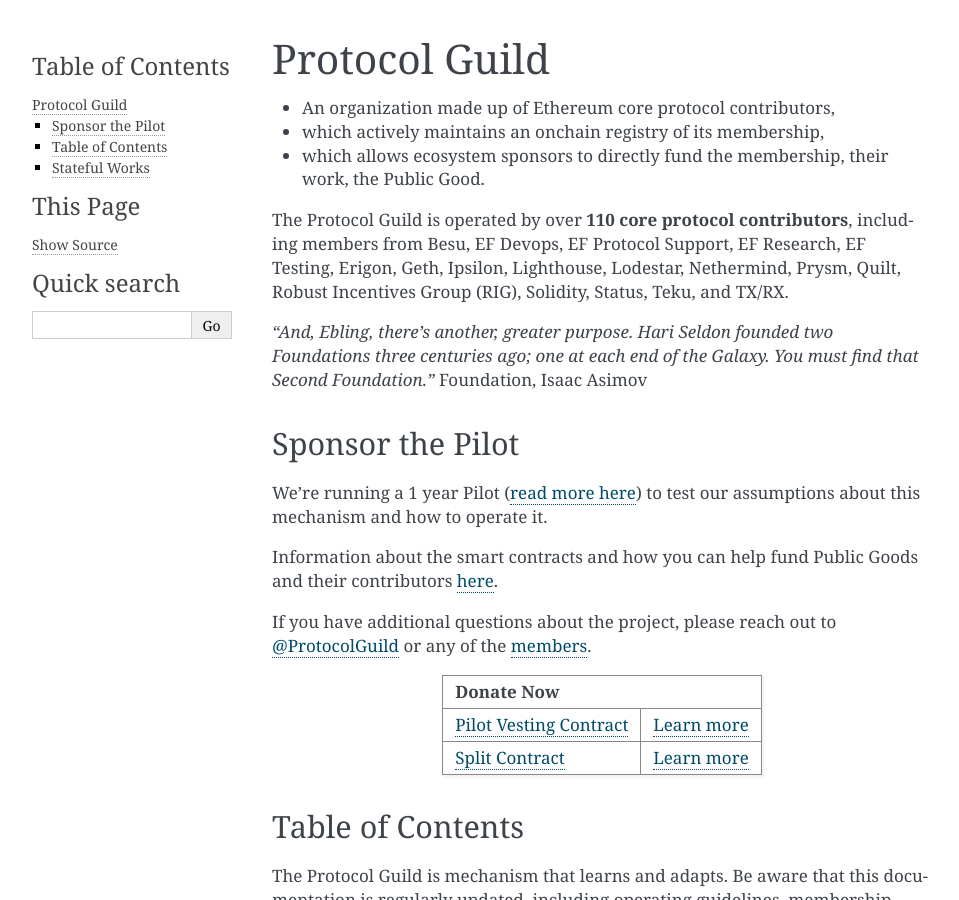
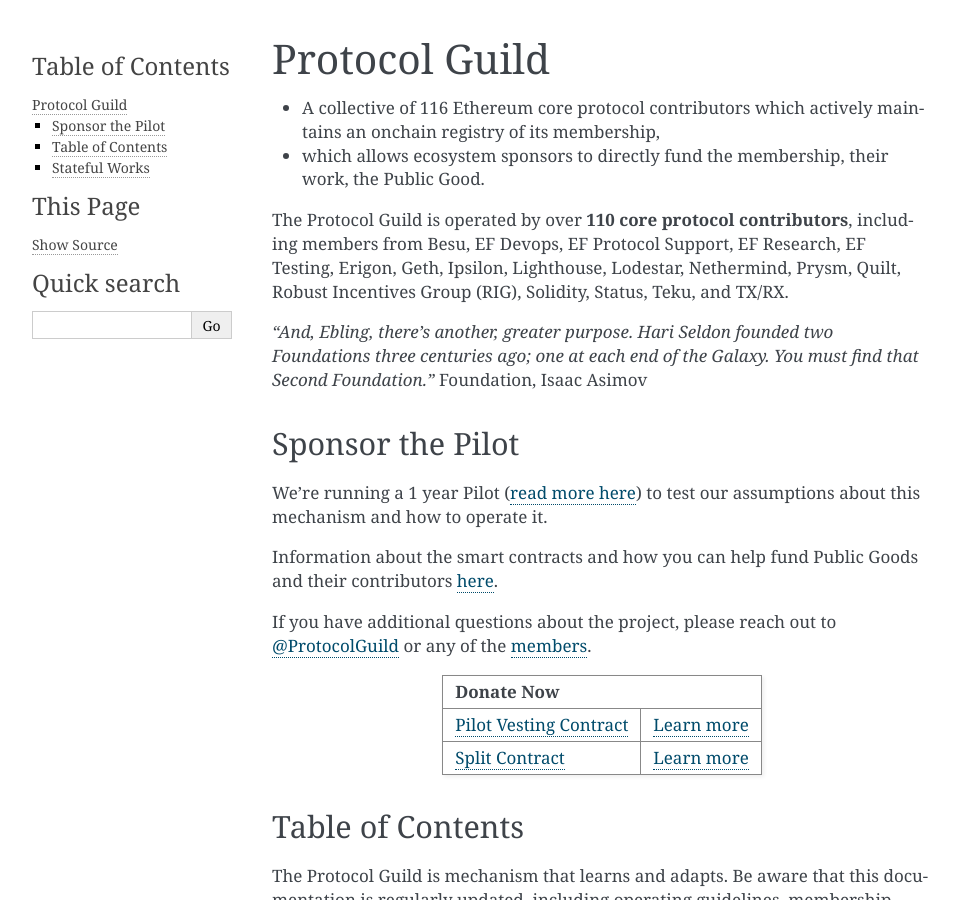
Before and after one commit to protocolguild/documentation, a Sphinx documentation site: the page built from docs/index.rst, in a window 1280 px wide and 900 px high. Shown: the whole window, without its empty margins (148-1107 px from the left). Built offline with Sphinx 7.4.7, drawn with Linux system fonts in a browser that asks for light colours.

Commit message:
update summary

```diff
--- a/docs/index.rst
+++ b/docs/index.rst
@@ -1,8 +1,7 @@
 Protocol Guild
 ------------
 
-- An organization made up of Ethereum core protocol contributors,
-- which actively maintains an onchain registry of its membership,
+- A collective of 116 Ethereum core protocol contributors which actively maintains an onchain registry of its membership,
 - which allows ecosystem sponsors to directly fund the membership, their work, the Public Good.
 
 The Protocol Guild is operated by over **110 core protocol contributors**, including members from Besu, EF Devops, EF Protocol Support, EF Research, EF Testing, Erigon, Geth, Ipsilon, Lighthouse, Lodestar, Nethermind, Prysm, Quilt, Robust Incentives Group (RIG), Solidity, Status, Teku, and TX/RX.
```
